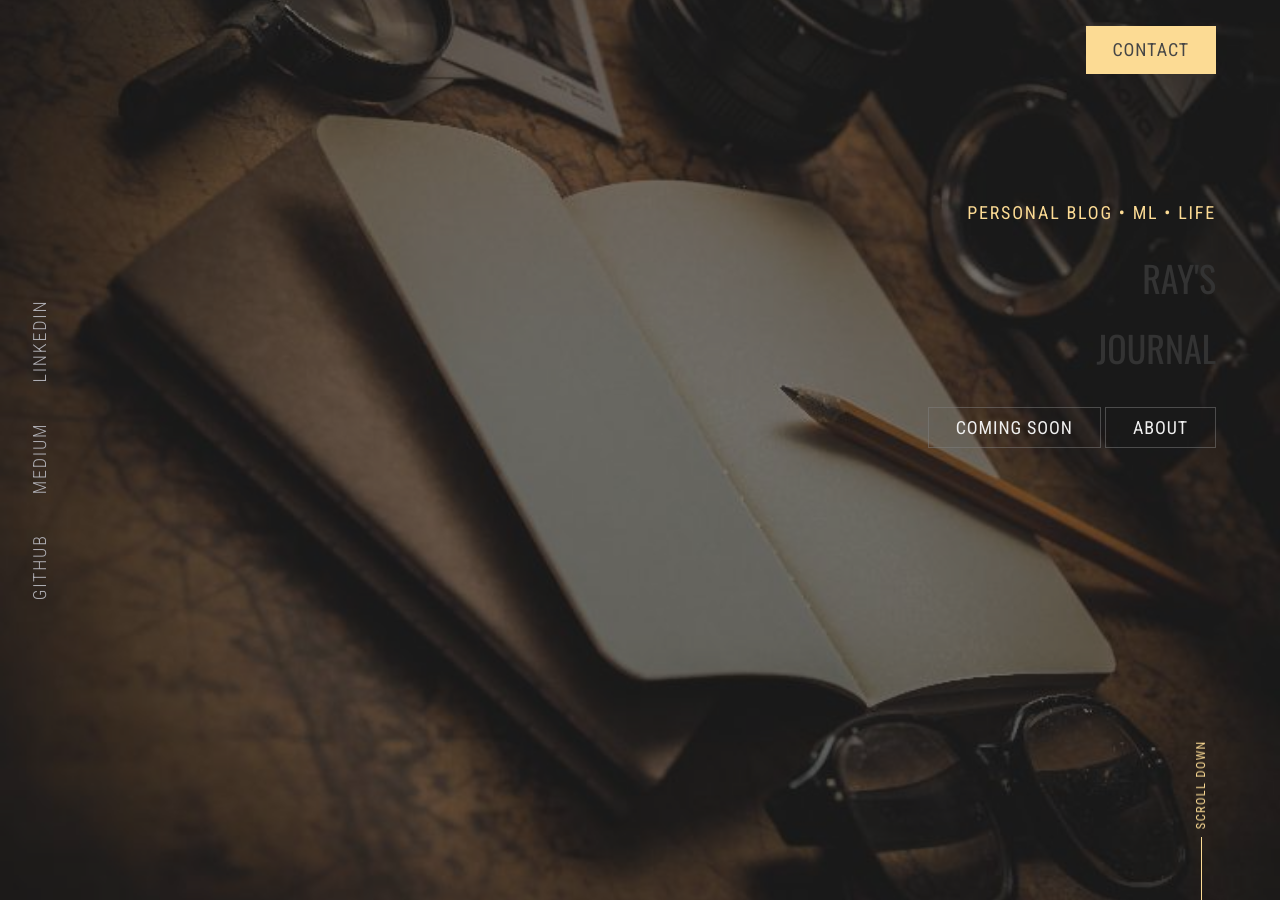
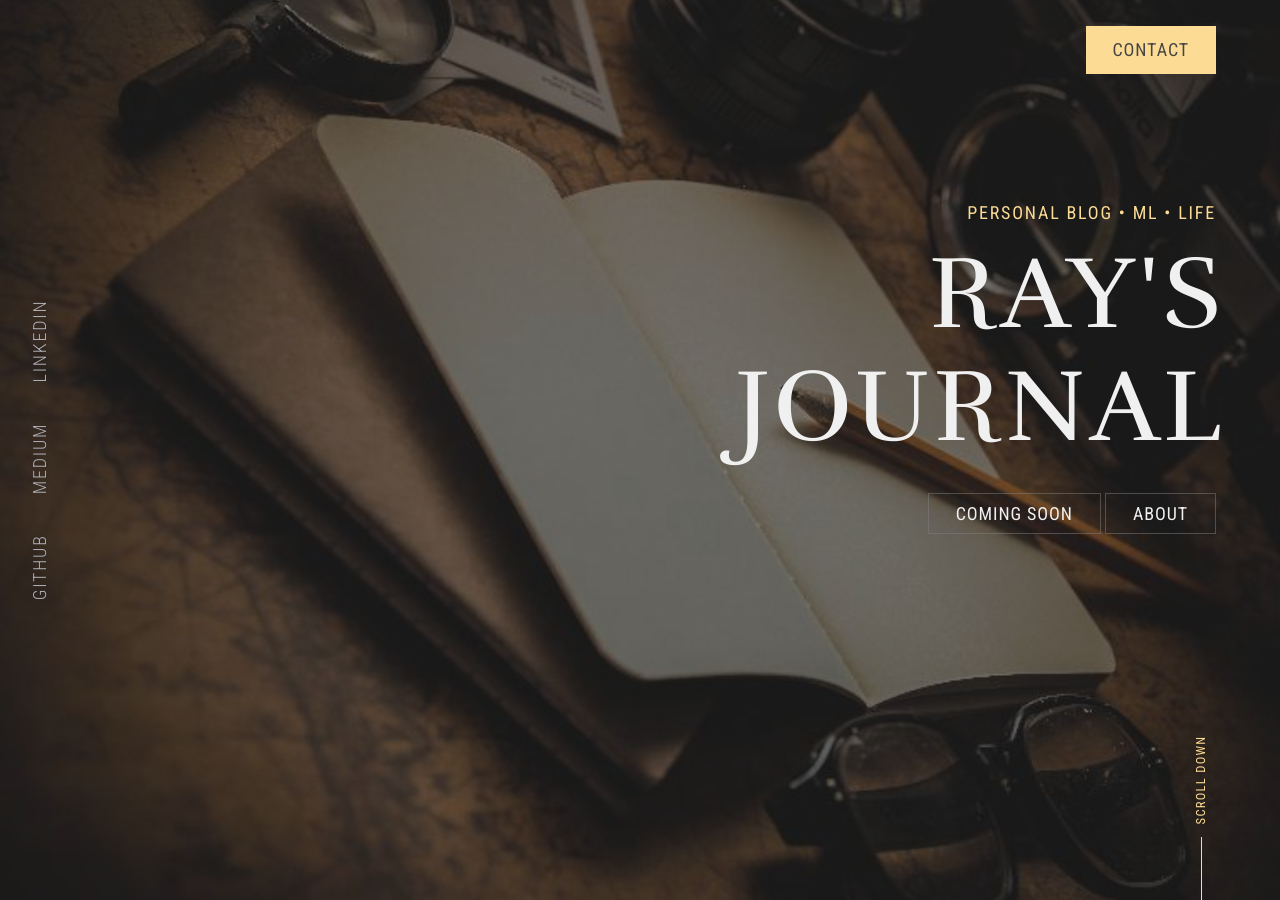
Before and after one commit to mingruimingrui/rays-journal, a Jekyll site: the page built from index.html, in a window 1280 px wide and 900 px high. Built offline with Jekyll 4.4.1, drawn with Linux system fonts in a browser that asks for light colours; nearby versions of some CDN libraries; the list of posts is cut into pages by our own code.

Commit message:
quick commit

```diff
--- a/_includes/welcome.html
+++ b/_includes/welcome.html
@@ -9,7 +9,7 @@
 
     <div class="right-vert-bar">
       <div class="gold-line"></div>
-      <div class="scroll-down pulse">SCROLL DOWN</div>
+      <div class="scroll-down">SCROLL DOWN</div>
     </div>
 
     <div data-aos="fade" data-aos-delay="300">
--- a/css/effects.scss
+++ b/css/effects.scss
@@ -2,19 +2,38 @@
 ---
 @keyframes pulse {
   0% {
-    -webkit-transform: translate(0, 0);
+    // -webkit-transform: translate(0, 0);
     transform: translate(0, 0);
   }
   50% {
-    -webkit-transform: translate(-5px, 0);
+    // -webkit-transform: translate(-5px, 0);
     transform: translate(-5px, 0);
   }
   100% {
+    // -webkit-transform: translate(0, 0);
+    transform: translate(0, 0);
+  }
+}
+
+@keyframes pulse2 {
+  0% {
     -webkit-transform: translate(0, 0);
-    transform: translate(0, 0);
+    // transform: translate(0, 0);
+  }
+  50% {
+    -webkit-transform: translate(-5px, 0);
+    // transform: translate(-5px, 0);
+  }
+  100% {
+    -webkit-transform: translate(0, 0);
+    // transform: translate(0, 0);
   }
 }
 
 .pulse {
   -webkit-animation: pulse 2s infinite;
 }
+
+.pulse2 {
+  -webkit-animation: pulse2 2s infinite;
+}
--- a/css/welcome.scss
+++ b/css/welcome.scss
@@ -92,7 +92,7 @@ nav.navbar {
       margin-bottom: 10px;
     }
 
-    .title-container h1 {
+    h1 {
       display: inline-block;
       margin: 0 -.7vw 0 0;
       color: $white;
@@ -108,10 +108,10 @@ nav.navbar {
         color: $white;
         border: rgba(128,128,128,0.5) solid 1px;
 
-        &:hover {
-          background-color: $gold;
-          color: $darkgrey;
-        }
+        // &:hover {
+        //   background-color: $gold;
+        //   color: $darkgrey;
+        // }
       }
     }
 
```
